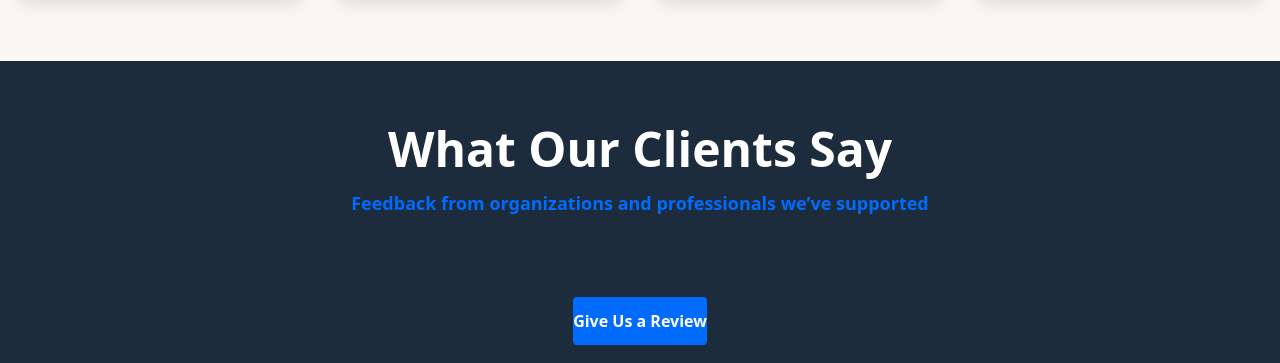
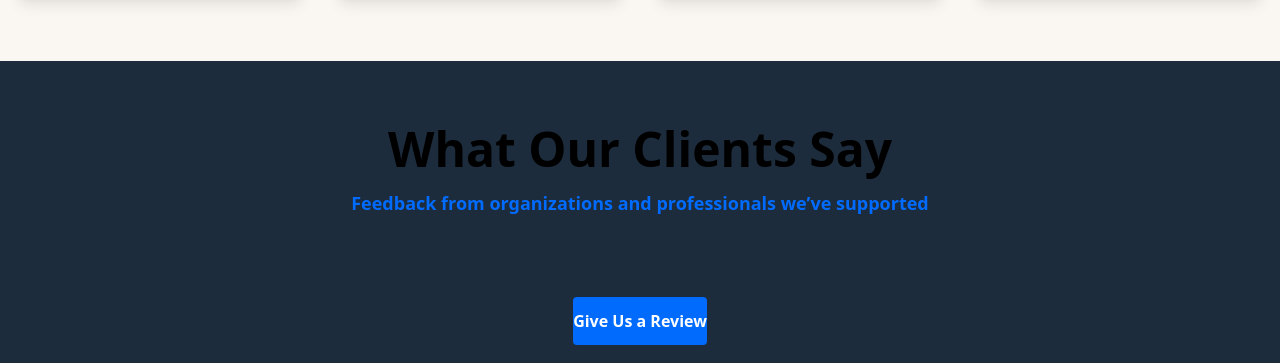
Before and after one commit to Akash-kai/talent-smith-website, a plain HTML site: page index.html in a window 1280 px wide. Shown: the part 1431-1794 px from the top of the page. Drawn offline with nearby package versions, Linux system fonts and the light colour scheme.

Commit message:
Update index.html

```diff
--- a/index.html
+++ b/index.html
@@ -203,7 +203,7 @@
 
     <div class="container mx-auto max-w-screen-xl px-4 testimonials">
       <div class="text-center mb-12 lg:mb-20">
-        <h2 class="text-5xl font-bold mb-4 text-white">What Our Clients Say</h2>
+        <h2 class="text-5xl font-bold mb-4 text-gray">What Our Clients Say</h2>
        <p class="text-lg text-primary font-semibold">
         Feedback from organizations and professionals we’ve supported
       </p>
```
